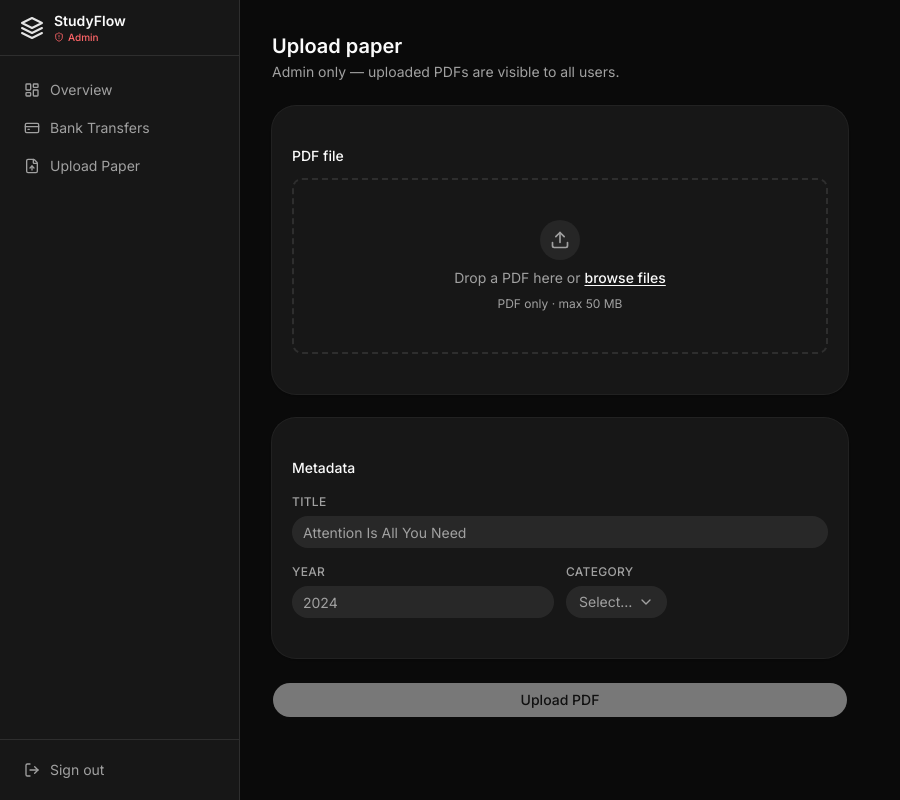
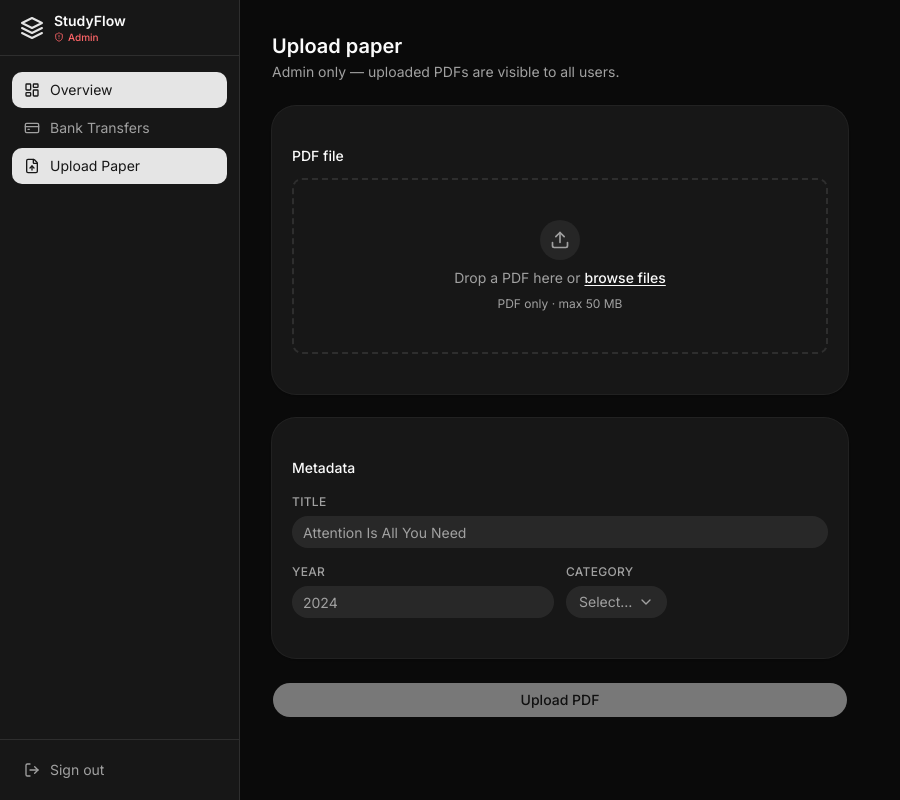
Before and after one commit to SasankaAE/studyflow, a Next.js app: page /admin/adminDashboard/upload in a window 1280 px wide. Shown: the whole page, without its empty margins (0-900 px from the left). Built offline with nearby package versions, Linux system fonts and the light colour scheme; no server answers.

Commit message:
fix: update navigation paths in AdminDashboard layout for consistency

```diff
--- a/app/admin/adminDashboard/layout.tsx
+++ b/app/admin/adminDashboard/layout.tsx
@@ -19,9 +19,9 @@ type NavItem = {
 }
 
 const NAV: NavItem[] = [
-  { href: "/admin/dashboard",                label: "Overview",      icon: <LayoutDashboard className="h-4 w-4" /> },
-  { href: "/admin/dashboard/bank-transfers", label: "Bank Transfers", icon: <CreditCard className="h-4 w-4" /> },
-  { href: "/admin/dashboard/upload",         label: "Upload Paper",  icon: <FileUp className="h-4 w-4" /> },
+  { href: "/admin/adminDashboard",                label: "Overview",      icon: <LayoutDashboard className="h-4 w-4" /> },
+  { href: "/admin/adminDashboard/bank-transfers", label: "Bank Transfers", icon: <CreditCard className="h-4 w-4" /> },
+  { href: "/admin/adminDashboard/upload",         label: "Upload Paper",  icon: <FileUp className="h-4 w-4" /> },
 ]
 
 // ─── Logo ─────────────────────────────────────────────────────────────────────
```
